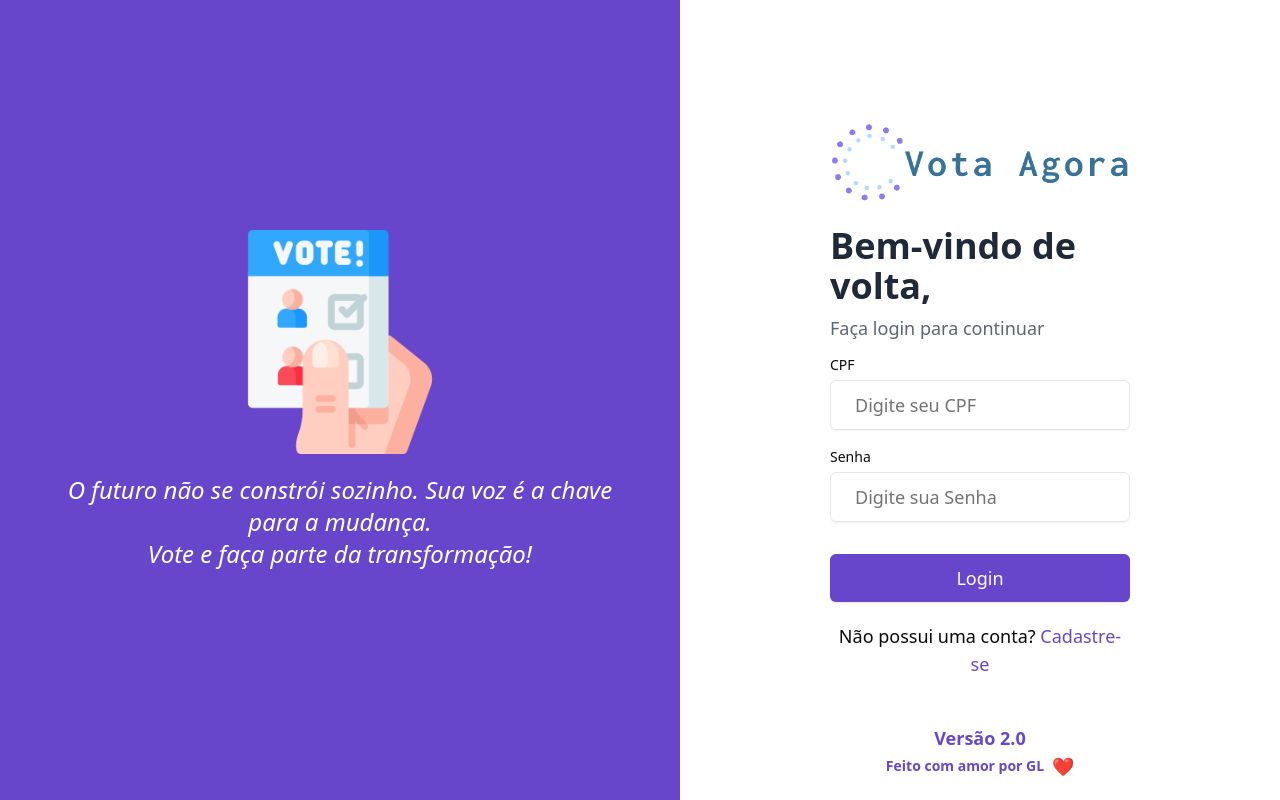
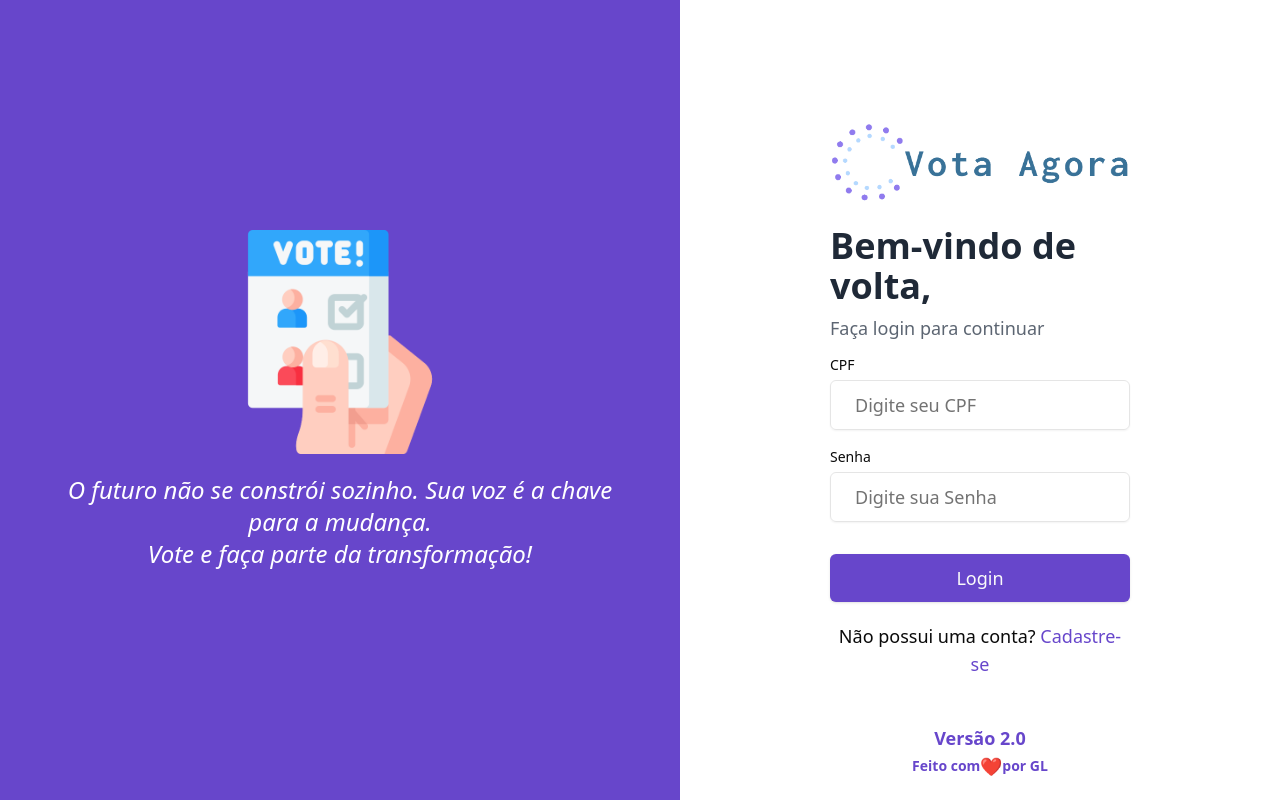
Before and after one commit to 4L1C3-R4BB1T/vota-agora-frontend, a React (Vite) app: page /auth in a window 1280 px wide. Built offline with nearby package versions, Linux system fonts and the light colour scheme.

Commit message:
refactor: Login

```diff
--- a/src/pages/Login/index.tsx
+++ b/src/pages/Login/index.tsx
@@ -15,8 +15,9 @@ function LoginPage() {
                 <div className="absolute bottom-0 w-full flex flex-col items-center justify-center text-brand-primary font-semibold pb-5 ">
                     <span className="text-lg font-bold">Versão 2.0</span>
                     <span className="text-sm flex items-center">
-                        Feito com amor por GL
-                        <span role="img" aria-label="coração" className="ml-2 text-red-500 text-lg">❤️</span>
+                        Feito com
+                        <span role="img" aria-label="coração" className="text-red-500 text-lg">❤️</span>
+                        por GL
                     </span>
                 </div>
 
```
